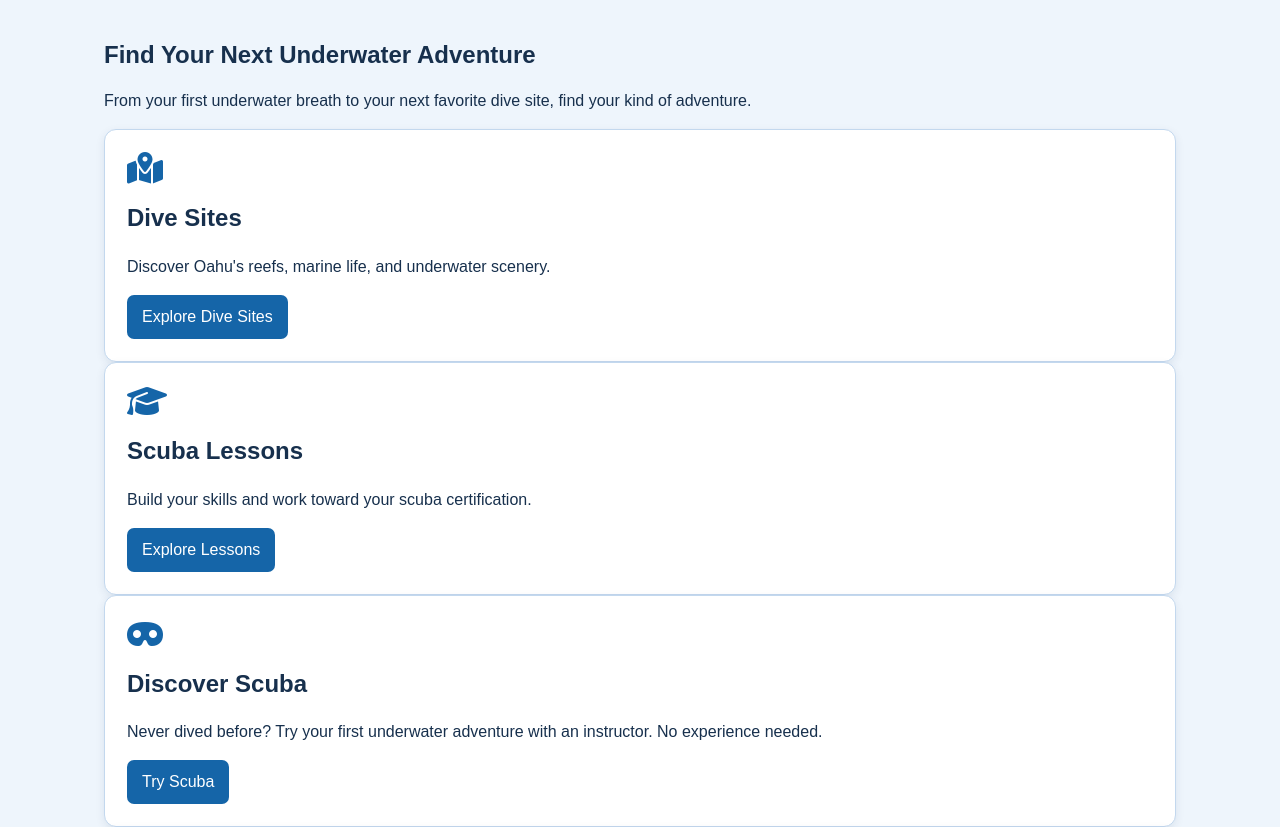
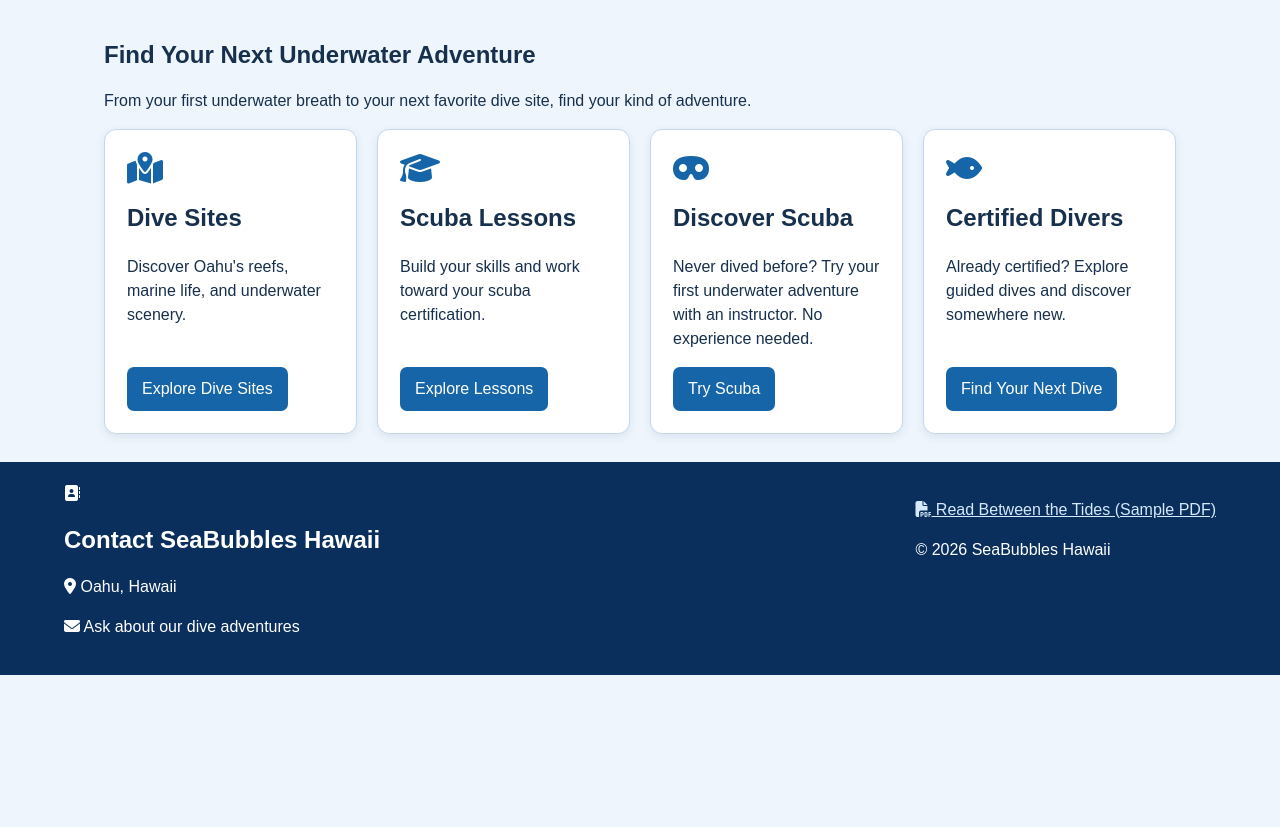
Before and after one commit to recepsen2169/Starter-SeaBubbles-Hawaii-Dive-in-with-Flexbox, a plain HTML site: page index.html in a window 1280 px wide. Shown: the part 880-1707 px from the top of the page. After the commit the page ends 1555 px from the top, so only its background shows below. Drawn offline with Linux system fonts and the light colour scheme.

Commit message:
Add-course-grid flex layout

```diff
--- a/style.css
+++ b/style.css
@@ -112,6 +112,12 @@ h3 {
     line-height: 1.2;
 }
 
+.course-grid {
+    display: flex;
+    flex-wrap: wrap;
+    gap: 20px;
+}
+
 .course-card {
 background: white;
 border: 1px solid #c3d8ee;
```
